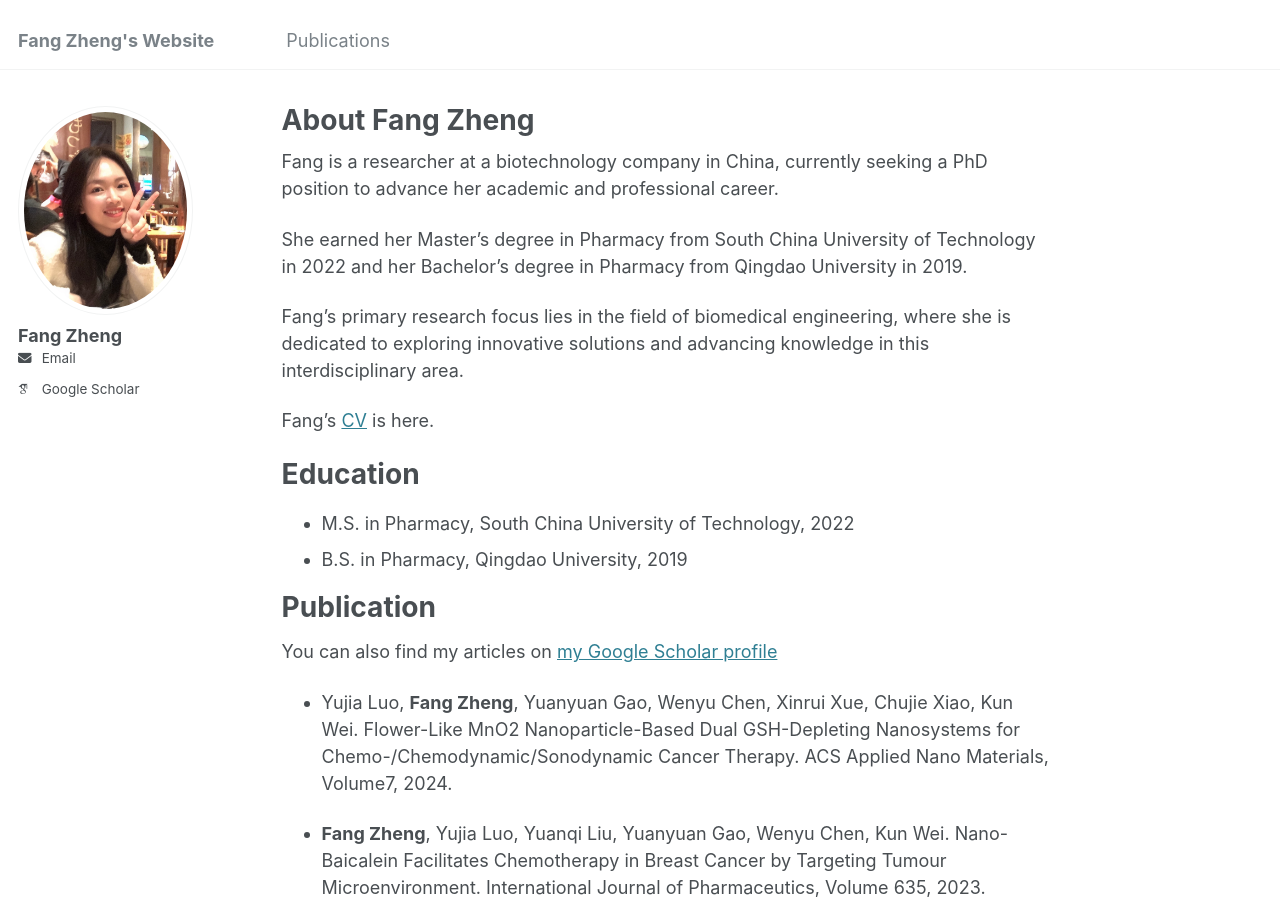
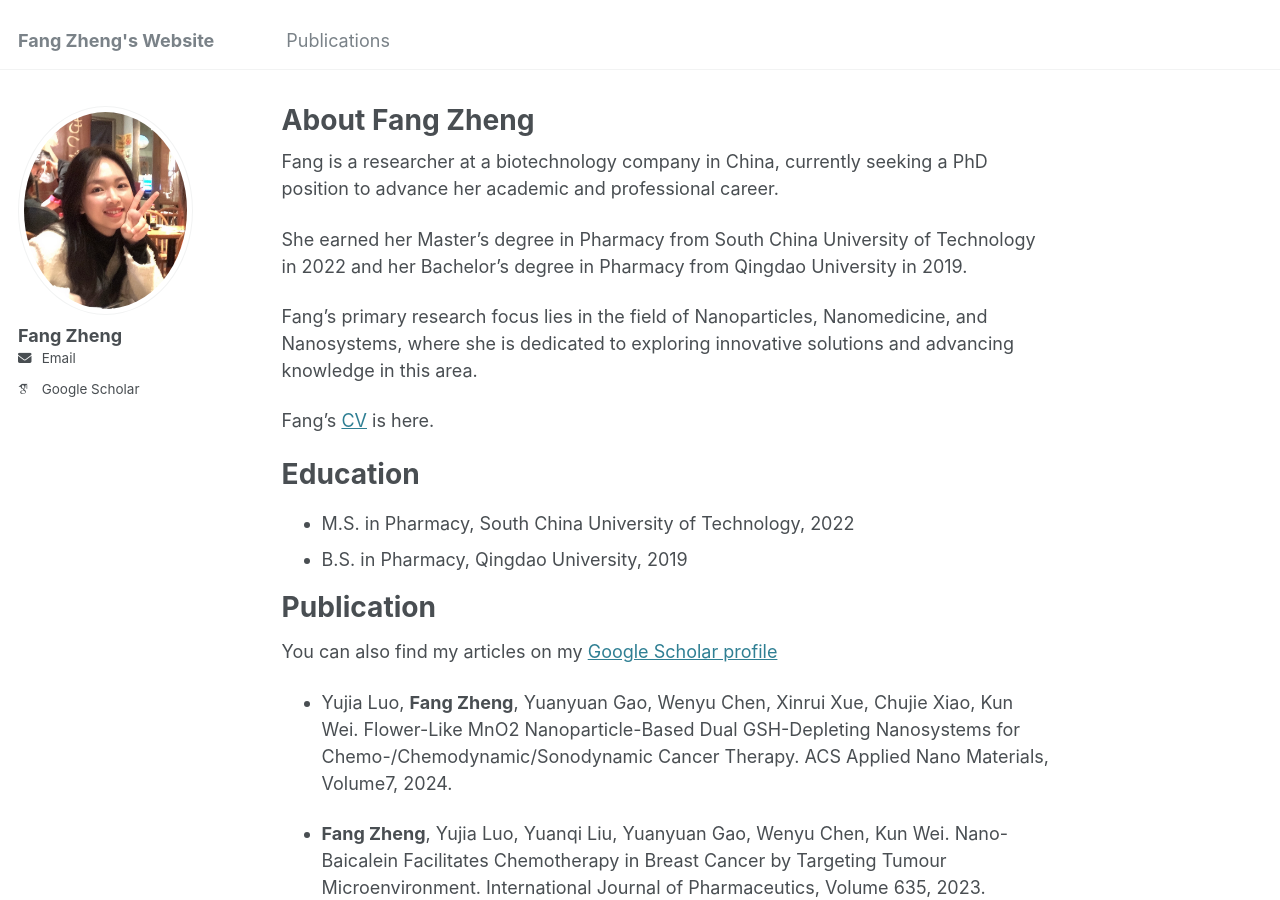
Before and after one commit to zheng-fang-1/zheng-fang-1.github.io, a Jekyll site: the page built from _pages/about.md, in a window 1280 px wide and 900 px high. Built offline with Jekyll 4.4.1, drawn with Linux system fonts in a browser that asks for light colours; some web fonts are replaced.

Commit message:
Update about.md

```diff
--- a/_pages/about.md
+++ b/_pages/about.md
@@ -11,7 +11,7 @@ Fang is a researcher at a biotechnology company in China, currently seeking a Ph
 
 She earned her Master's degree in Pharmacy from South China University of Technology in 2022 and her Bachelor's degree in Pharmacy from Qingdao University in 2019.
 
-Fang's primary research focus lies in the field of biomedical engineering, where she is dedicated to exploring innovative solutions and advancing knowledge in this interdisciplinary area.
+Fang's primary research focus lies in the field of Nanoparticles, Nanomedicine, and Nanosystems, where she is dedicated to exploring innovative solutions and advancing knowledge in this area.
 
 Fang's <a href="../files/CV_ZHENG_FANG.pdf" target="_blank">CV</a> is here.
 
@@ -22,7 +22,7 @@ Education
 
 Publication
 ======
-You can also find my articles on <a href="{{site.author.googlescholar}}">my Google Scholar profile
+You can also find my articles on my <a href="{{site.author.googlescholar}}">Google Scholar profile
 
 * Yujia Luo, **Fang Zheng**, Yuanyuan Gao, Wenyu Chen, Xinrui Xue, Chujie Xiao, Kun Wei. Flower-Like MnO2 Nanoparticle-Based Dual GSH-Depleting Nanosystems for Chemo-/Chemodynamic/Sonodynamic Cancer Therapy. ACS Applied Nano Materials, Volume7, 2024.
 
@@ -39,7 +39,7 @@ You can also find my articles on <a href="{{site.author.googlescholar}}">my Goog
 
 Chinese Patents
 ======
-* 一种基于肿瘤微环境的负载黄岑素的mPEG-PLGA纳米粒及其制备方法与应用
+<a href="https://xueshu.baidu.com/usercenter/paper/show?paperid=196y04s0g0480mj0ms1x0820e6265855" target="_blank">一种基于肿瘤微环境的负载黄岑素的mPEG-PLGA纳米粒及其制备方法与应用</a>
 
 * 一种声响应型载药棒状介孔硅及其制备方法与应用
 
```
